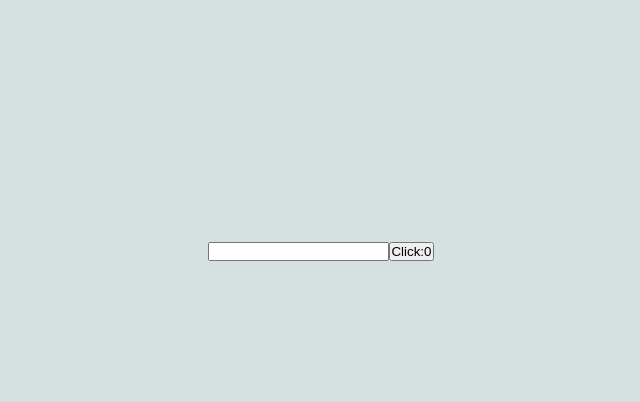
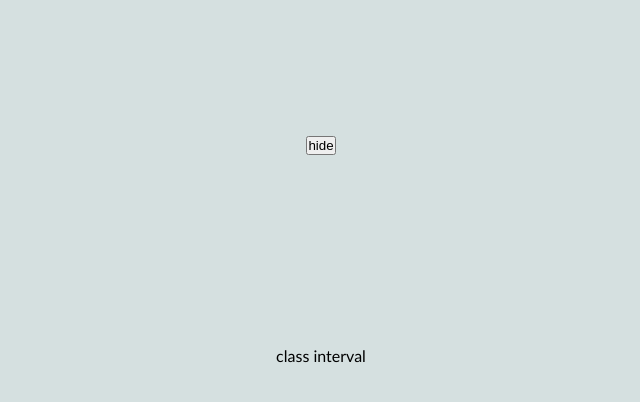
Before and after one commit to alimhp/react-course, a React (Create React App) app: page / in a window 1280 px wide. Shown: the top 402 px of the page, without its empty margins (319-959 px from the left). Built offline with nearby package versions, Linux system fonts and the light colour scheme.

Commit message:
cleanup concept (cc)

```diff
--- a/src/App.js
+++ b/src/App.js
@@ -6,6 +6,7 @@ import styles from "./App.module.css";
 import Navigation from "./component/navbar/navigation";
 import ClassCounter from "./component/ClassCounter/ClassCountainer";
 import Functionalcounter from "./component/Functionalcounter";
+import ClassTimer from "./component/ClassTimer";
 
 class App extends Component {
   state = {
@@ -14,6 +15,7 @@ class App extends Component {
       { title: "java.js", price: "89$", id: 2, quantity: 2 },
       { title: "pay.js", price: "79$", id: 3, quantity: 3 },
     ],
+    isShow: true,
   };
   //  for removing item
   removeHandler = (id) => {
@@ -49,7 +51,15 @@ class App extends Component {
   render() {
     return (
       <div className={styles.container}>
-        <Functionalcounter />
+        <button onClick={() => this.setState({ isShow: !this.state.isShow })}>
+          {this.state.isShow ? "hide" : "show"}
+        </button>
+        {this.state.isShow && <ClassTimer />}
+        {/* <button onClick={() => this.setstate({ isShow: !this.State.isShow })}>
+          {this.state.isShow ? "show" : "hide"}
+        </button>
+        {this.state.isShow && <ClassTimer />} */}
+        {/* <Functionalcounter /> */}
         {/* <Navigation product={this.state.product} />
         <ProductList
           product={this.state.product}
--- /dev/null
+++ b/src/component/ClassTimer.jsx
@@ -0,0 +1,21 @@
+import React, { Component } from "react";
+class ClassTimer extends Component {
+  state = {
+    count: 0,
+  };
+  componentDidMount() {
+    this.mytimer = setInterval(() => {
+      console.log("salam ali");
+      this.setState({ count: this.state.count + 1 });
+    }, 1000);
+  }
+  componentWillUnmount() {
+    console.log("cwum");
+    clearInterval(this.mytimer);
+  }
+  render() {
+    return <div>class interval</div>;
+  }
+}
+
+export default ClassTimer;
```
